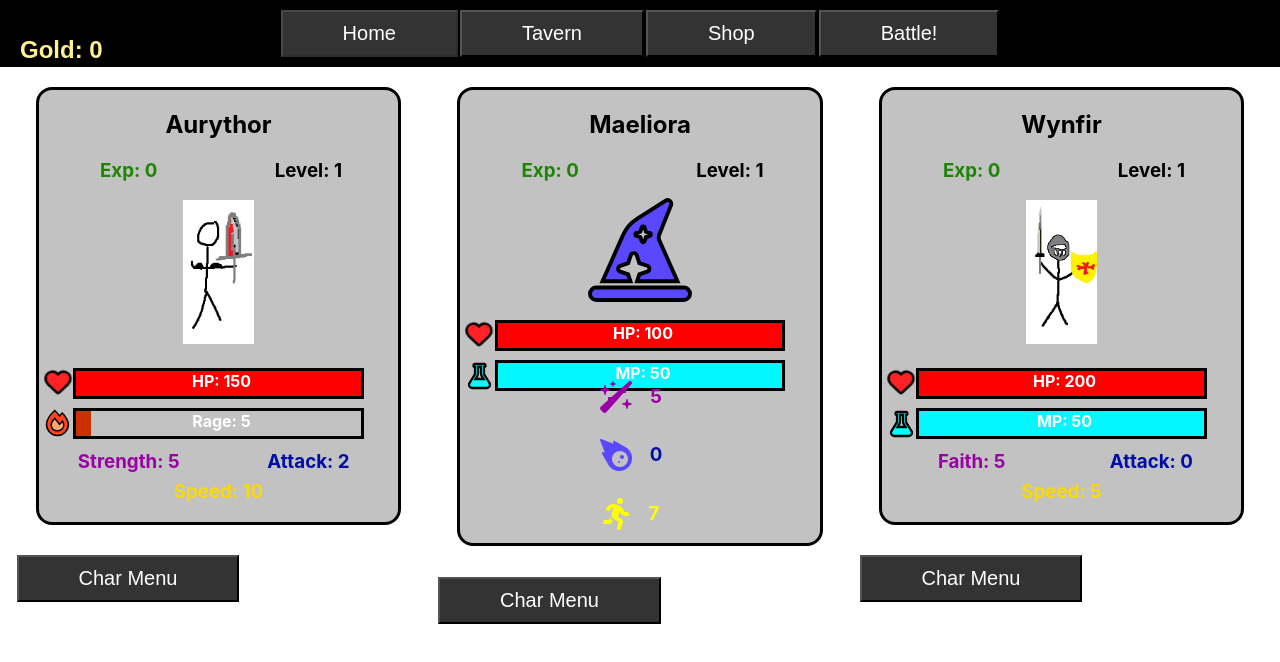
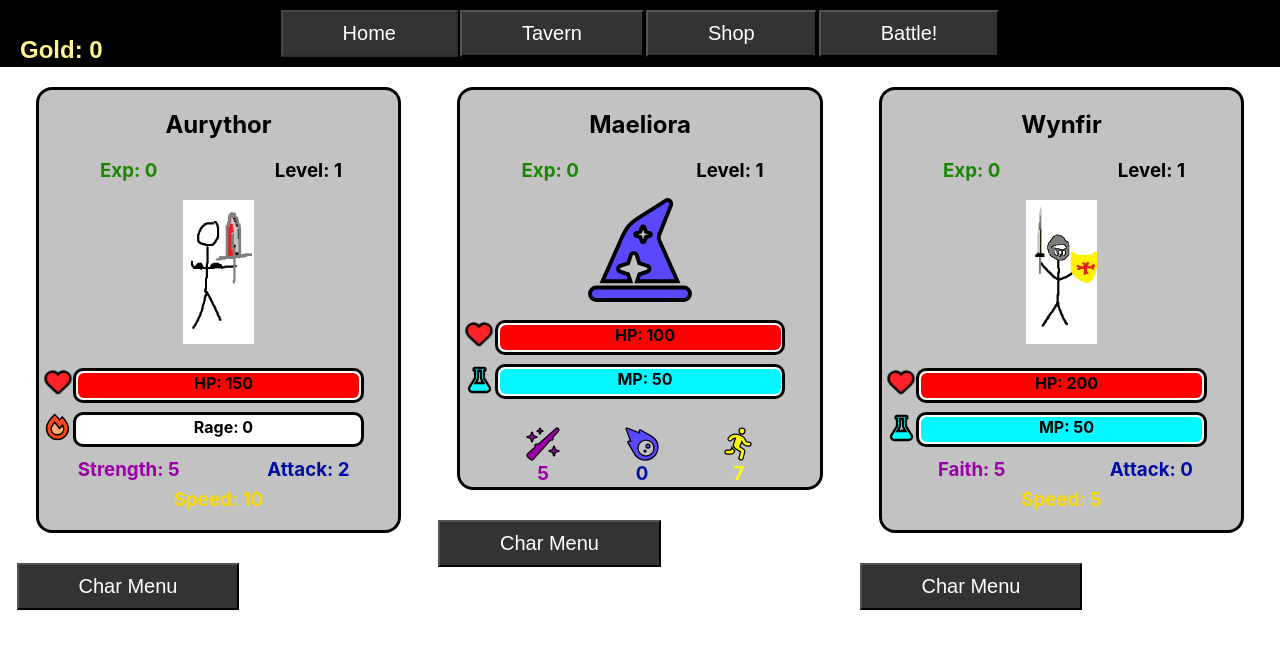
Before and after one commit to nicolas-momo/BM-Game, a React (Create React App) app: page / in a window 1280 px wide. Shown: the top 662 px of the page. Built offline with nearby package versions, Linux system fonts and the light colour scheme.

Commit message:
mais icones e ajustes no Generic Bar

```diff
--- a/src/CharSkills/WarriorSkills.js
+++ b/src/CharSkills/WarriorSkills.js
@@ -6,6 +6,7 @@ const warriorTurn = (char, targetedEnemy, warriorBattleStats) => {
     totalDmg = warriorBattleStats.totalDmg;
   }
   char.counter = char.counter + 1;
+
   switch (char.counter) {
     case 3: damage = 10;
       break;
--- a/src/Components/Characters/Mage.jsx
+++ b/src/Components/Characters/Mage.jsx
@@ -29,7 +29,7 @@ export class Mage extends React.Component {
               <h3 style={ { color: '#1b8700', margin: '10%', display: 'inline-block', width: '30%', } }>Exp: { exp }</h3>
               <h3 style={ { color: 'black', margin: '10%', display: 'inline-block', width: '30%', } }>Level: { lvl }</h3>
             </div>
-            <div style={ { marginTop: '-15%', textAlign: 'center', fontSize:'50px' } }>
+            <div style={ { marginTop: '-15%', justifyContent: 'center', fontSize:'50px' } }>
               <div style={iconStyle}>
                 <FontAwesomeIcon icon="hat-wizard" style={{color: "#5a48ff", margin: '10%'}} size="2xl"/>
               </div>
@@ -37,17 +37,24 @@ export class Mage extends React.Component {
             </div>
               <GenericBar propValue={hp} propMaxValue={maxHp} propName={ 'HP' } color={ 'red' }/>
               <GenericBar propValue={mp} propMaxValue={maxMp} propName={ 'MP' } color={ '#03f7ff' } />
-            <div style={ { marginTop: '-15%' } }>
-              <div>
-                <FontAwesomeIcon icon="wand-sparkles" size="2xl" style={{color: '#9b00a6'}} />
+              {/* style={ { marginTop: '-15%' } } */}
+            <div style={{ display: 'flex', justifyContent: 'space-evenly' }}>
+              <div style={{ position:'relative' }}>
+                <div style={iconStyle}>
+                  <FontAwesomeIcon icon="wand-sparkles" size="2xl" style={{color: '#9b00a6'}} />
+                </div>
                 <h3 style={ { color: '#9b00a6', margin: '5%', display: 'inline-block' } }>{ stat }</h3>
               </div>
-              <div>
-                <FontAwesomeIcon icon="meteor" flip="horizontal" size="2xl" style={{color: "#5a48ff",}} />
+              <div style={{ position:'relative' }}>
+                <div style={iconStyle}>
+                  <FontAwesomeIcon icon="meteor" flip="horizontal" size="2xl" style={{color: "#5a48ff"}} />
+                </div>
                 <h3 style={ { color: '#000ea6', margin: '5%', display: 'inline-block' } }>{ dmg }</h3>
               </div>
-              <div>
-                <FontAwesomeIcon icon="running" size="2xl" style={{color: "yellow",}} />
+              <div style={{ position:'relative' }}>
+                <div style={iconStyle}>
+                  <FontAwesomeIcon icon="running" size="2xl" style={{color: "yellow",}} />
+                </div>
                 <h3 style={ { color: 'yellow', margin: '5%', display: 'inline-block'  } }>{ speed }</h3>
               </div>
             </div>
--- a/src/Components/Characters/Warrior.jsx
+++ b/src/Components/Characters/Warrior.jsx
@@ -18,7 +18,6 @@ export class Warrior extends React.Component {
     }
       return (
           <div style={ mystyle }>
-
             <h2 style={ { color: 'black', textAlign: 'center', } }> { name }</h2>
             <div style={ { marginTop: '-10%', } }>
               <h3 style={ { color: '#1b8700', margin: '10%', display: 'inline-block', width: '30%', } }>Exp: { exp }</h3>
--- a/src/Components/Menus/BattleMenu.jsx
+++ b/src/Components/Menus/BattleMenu.jsx
@@ -20,6 +20,7 @@ export class BattleMenu extends React.Component {
     warriorBattleStats: [],
     mageBattleStats: [],
     paladinBattleStats: [],
+    moneyQty: 0,
   }
 
   componentDidMount() {
--- a/src/Components/Utility/GenericBar.jsx
+++ b/src/Components/Utility/GenericBar.jsx
@@ -6,19 +6,37 @@ import {ReactComponent as FireRage} from '../../Styles/svgs/fireRage.svg'
 export class GenericBar extends React.Component {
   render() {
     const { color, propValue, propMaxValue, propName } = this.props;
+    const size = propValue / propMaxValue * 100;
+
+    const outerDivStyle = {
+      margin:'5px',
+      position: 'relative',
+    };
+
+    const barBorderStyle = {
+      border:'solid',
+      margin: '8.5%',
+      marginTop: '-6%',
+      borderRadius: '10px',
+      position: 'relative',
+      paddingRight: '2px',
+      backgroundColor: 'white'
+    }
+    // definir color e font
     const barStyle = {
       backgroundColor: color,
       height: "25px",
-      width: propValue != 0 ? `${propValue / propMaxValue * 100}%` : propValue,
-      transition: "width 0.5s ease-in-out",
+      width: propValue != 0 ? `${size -0.5}%` : propValue,
+      transition: "width 0.3s ease-in-out",
       textAlign: 'center',
-      color: 'white',
+      color: 'black',
       fontWeight: 'bold',
+      margin:'2px',
+      borderRadius: '6px',
     };
-
     const innerDivStyle = {
       width:'290px',
-      height:'15px',
+      height:'30px',
       position: "absolute",
       textAlign: "center",
     };
@@ -49,13 +67,13 @@ export class GenericBar extends React.Component {
     }
 
     return (
-      <div style={{margin:'5px'}}>
+      <div style={outerDivStyle}>
         <div style={iconStyle}>
           { hpIcon && <FontAwesomeIcon icon="heart" style={{color: "#ff2227"}} beat size="lg"/>}
-          { mpIcon && <FontAwesomeIcon icon="flask"  style={{color: 'cyan'}}  size="xl"/>}
+          { mpIcon && <FontAwesomeIcon icon="flask" style={{color: 'cyan'}} size="xl"/>}
           { rageIcon && <FireRage style={{ stroke:'black', strokeWidth:'5%', margin: '-4px', }}/>}
         </div>
-        <div style={ { border:'solid', margin: '8.5%', marginTop: '-6%' } }>
+        <div style={barBorderStyle}>
             <div style={barStyle}>
             <div style={innerDivStyle}> {`${propName}: ${propValue}`}</div>
         </div>
--- a/src/Data/allyData.js
+++ b/src/Data/allyData.js
@@ -5,7 +5,7 @@ const allyData = {
       classe: 'Warrior',
       hp: 150,
       stat: 5,
-      mp: 5,
+      mp: 0,
       dmg: 2,
       speed: 10,
       exp: 0,
--- a/src/index.js
+++ b/src/index.js
@@ -4,9 +4,9 @@ import './index.css';
 import App from './App';
 import reportWebVitals from './reportWebVitals';
 import { library } from '@fortawesome/fontawesome-svg-core'
-import { faHeart, faMeteor, faHatWizard, faRunning, faWandSparkles, faFlask, faFire } from '@fortawesome/free-solid-svg-icons'
+import { faHeart, faMeteor, faHatWizard, faRunning, faWandSparkles, faFlask } from '@fortawesome/free-solid-svg-icons'
 
-library.add(faHeart, faMeteor, faHatWizard, faRunning, faWandSparkles, faFlask, faFire )
+library.add(faHeart, faMeteor, faHatWizard, faRunning, faWandSparkles, faFlask  )
 
 const root = ReactDOM.createRoot(document.getElementById('root'));
 root.render(
```
